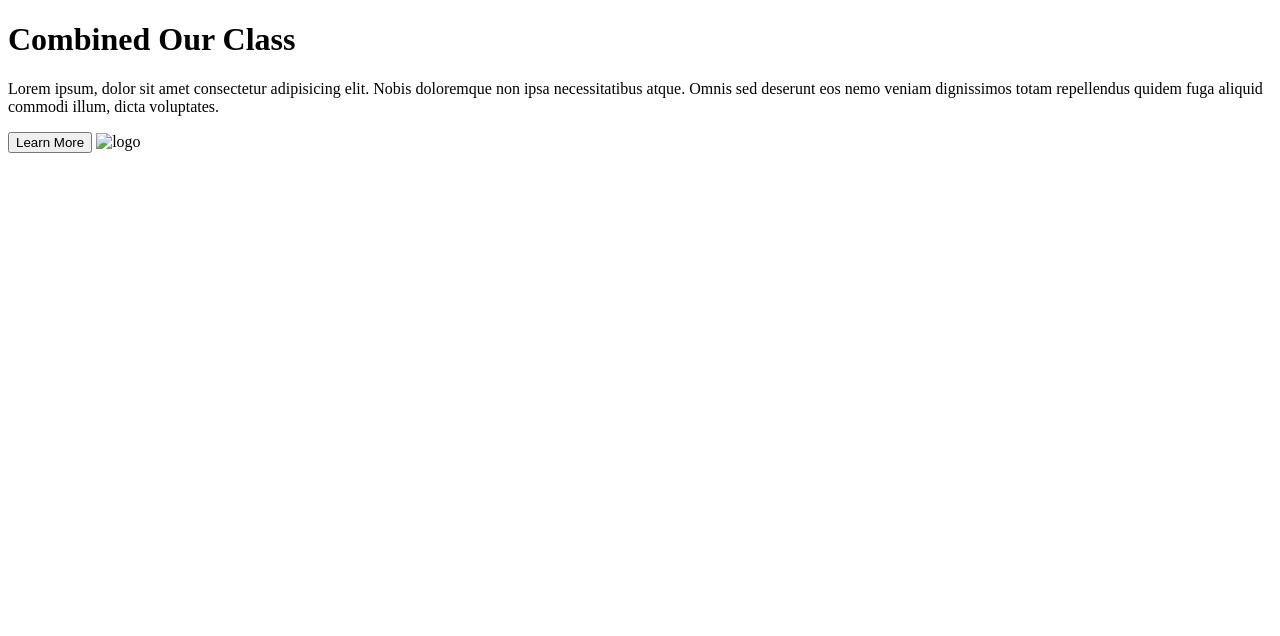
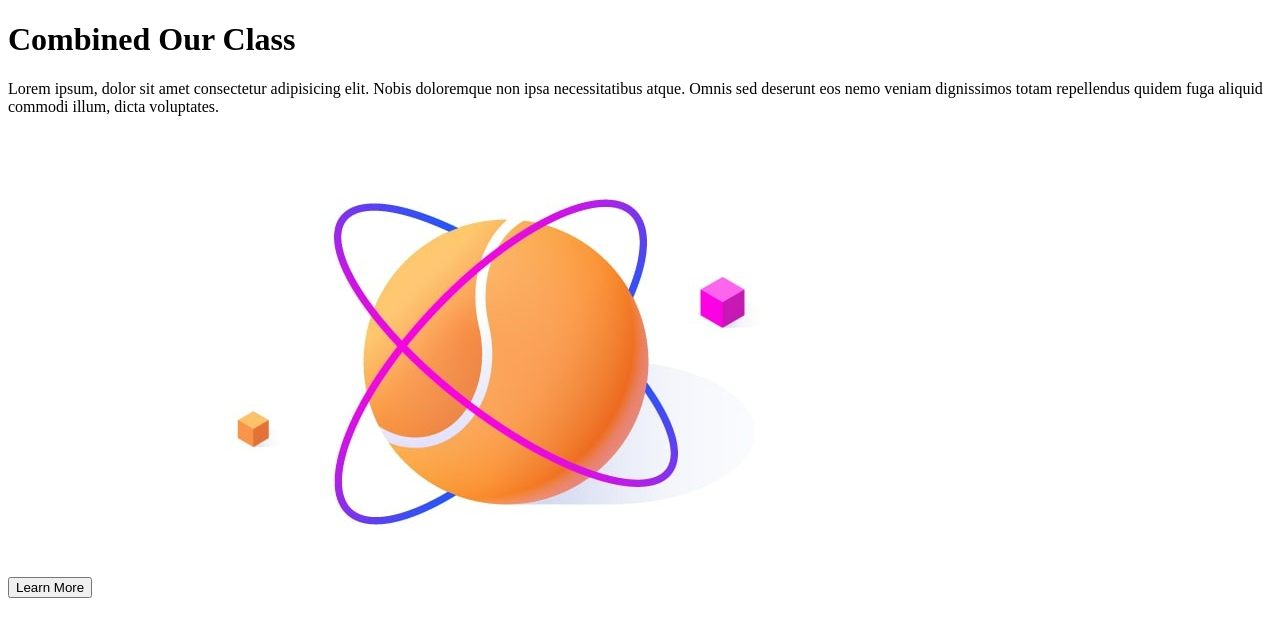
Before and after one commit to Azeezah05/combinedclass, a plain HTML site: page index.html in a window 1280 px wide. Drawn offline with Linux system fonts and the light colour scheme.

Commit message:
Update index.html

```diff
--- a/index.html
+++ b/index.html
@@ -9,7 +9,7 @@
    <h1>Combined Our Class</h1>
    <p>Lorem ipsum, dolor sit amet consectetur adipisicing elit. Nobis doloremque non ipsa necessitatibus atque. Omnis sed deserunt eos nemo veniam dignissimos totam repellendus quidem fuga aliquid commodi illum, dicta voluptates.</p>
 <button>Learn More</button>
-<img src="logo.png" alt="logo">
+<img src="assets/images/logo.png" alt="logo">
 
 
 
```
